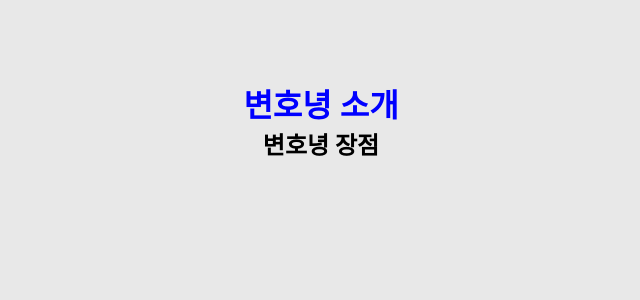
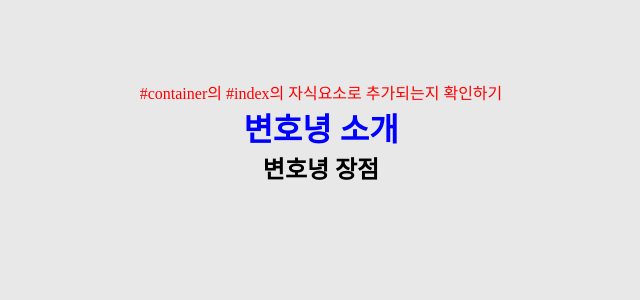
Before and after one commit to dev-honing/Subject-7, a React (Create React App) app in the folder v2.0/: page / in a window 1280 px wide. Shown: the top 300 px of the page, without its empty margins (319-959 px from the left). Built offline with nearby package versions, Linux system fonts and the light colour scheme.

Commit message:
Container 컴포넌트의 자식요소로 Index 컴포넌트 추가
- Container.tsx에 Index 컴포넌트를 정의
- Index 컴포넌트의 p 태그에 빨간색 폰트 색상이 적용되는지 확인

```diff
--- a/v2.0/src/Component/Container.tsx
+++ b/v2.0/src/Component/Container.tsx
@@ -1,11 +1,13 @@
 // src/Component/Container.tsx
 
 import "./Container.css";
+import Index from "./Index";
 
 // 함수형 컴포넌트 Container 생성
 const Container = () => {
   return (
     <div id="container">
+      < Index />
       <div className="content-introduce">
         <h1>변호녕 소개</h1>
         <div className="introduce"></div>
--- /dev/null
+++ b/v2.0/src/Component/Index.css
@@ -0,0 +1,5 @@
+/* src/Component/Index.css */
+
+p {
+  color: red;
+}
--- /dev/null
+++ b/v2.0/src/Component/Index.tsx
@@ -0,0 +1,13 @@
+// src/Component/Index.tsx
+
+import './Index.css'
+
+const Index = () => {
+  return (
+    <div id="index">
+      <p>#container의 #index의 자식요소로 추가되는지 확인하기</p>
+    </div>
+  );
+};
+
+export default Index;
```
